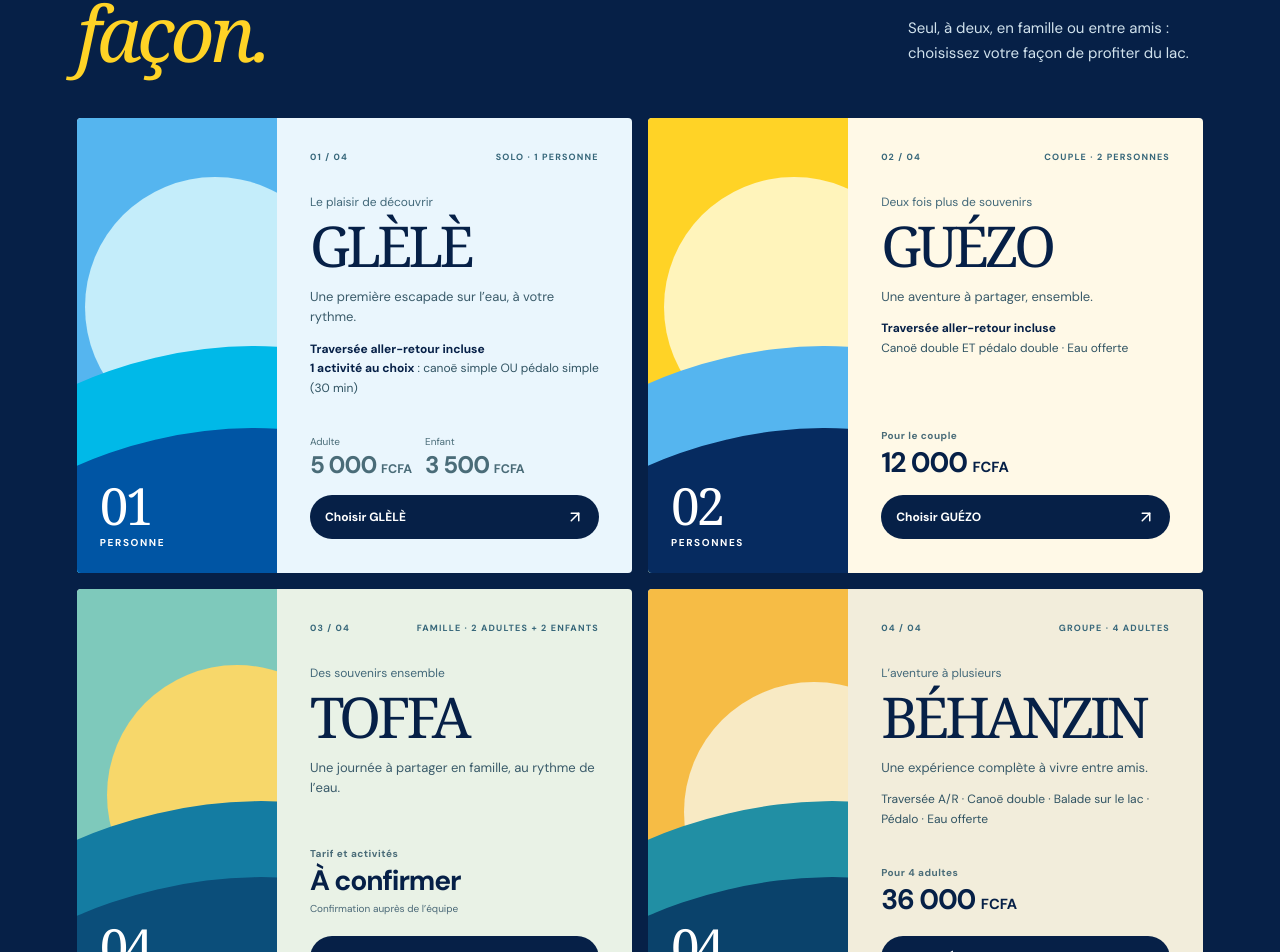
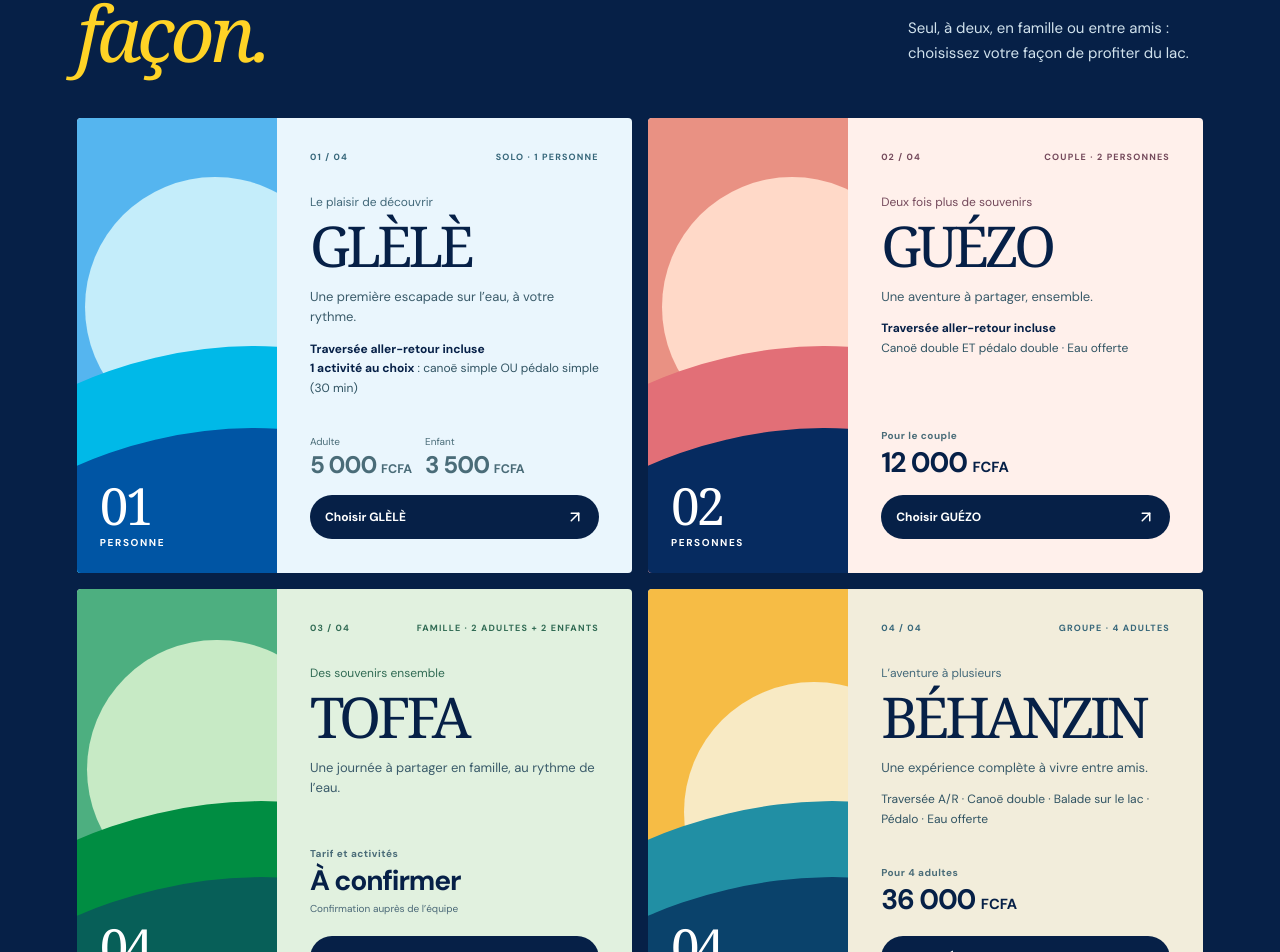
Before and after one commit to emma-dasilva-dev/aquamazone-adventure, a Next.js app: page / in a window 1280 px wide. Shown: the part 2898-3850 px from the top of the page. Built offline with nearby package versions, Linux system fonts and the light colour scheme.

Commit message:
design: differentiate couple coral and family green forfait palettes

```diff
--- a/app/globals.css
+++ b/app/globals.css
@@ -381,3 +381,22 @@ body{overflow-x:clip}
 @media(max-width:850px){.packages-v6-featured .package-experience{min-height:345px}.packages-v6-featured .package-experience-end{flex-direction:column;align-items:stretch}.packages-v6-featured .package-experience-end a{align-self:stretch}}
 @media(max-width:520px){.packages-v6-featured .package-experience{min-height:400px}.package-v6-prices strong{font-size:18px}}
 @media(max-width:350px){.package-v6-prices strong{font-size:16px}}
+
+
+/* V0.8: deliberately distinct forfait identities.
+   GLÈLÈ = water blue; GUÉZO = soft coral; TOFFA = lush green; BÉHANZIN = golden sun.
+   All retain Aquamazone's deep navy for typography and action buttons. */
+.package-experience-couple{background:#FFF0EB}
+.package-experience-couple .package-experience-art{background:#E99183}
+.package-experience-couple .package-art-sun{background:#FFD9C8;top:13%;left:7%}
+.package-experience-couple .package-art-wave-one{background:#E26F77}
+.package-experience-couple .package-art-wave-two{background:#062B60}
+.package-experience-couple .package-experience-eyebrow,
+.package-experience-couple .package-experience-top{color:#74495B}
+.package-experience-family{background:#E1F1DF}
+.package-experience-family .package-experience-art{background:#4DAF80}
+.package-experience-family .package-art-sun{background:#C7EAC5;top:12%;left:5%}
+.package-experience-family .package-art-wave-one{background:#008D42}
+.package-experience-family .package-art-wave-two{background:#075F58}
+.package-experience-family .package-experience-eyebrow,
+.package-experience-family .package-experience-top{color:#316B54}
```
